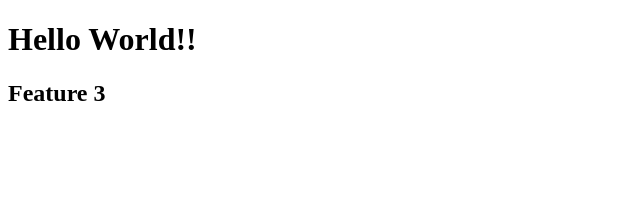
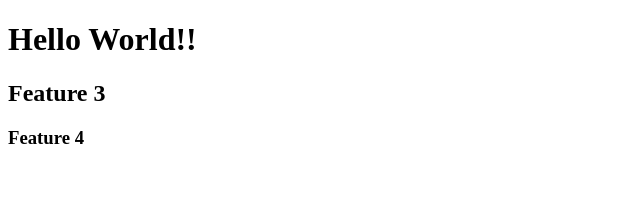
Before and after one commit to dydals3440/github-test, a React (Vite) app: page / in a window 1280 px wide. Shown: the top 217 px of the page, without its empty margins (0-640 px from the left). Built offline with nearby package versions, Linux system fonts and the light colour scheme.

Commit message:
feat: feature4 추가

```diff
--- a/src/App.tsx
+++ b/src/App.tsx
@@ -3,6 +3,7 @@ function App() {
     <div>
       <h1>Hello World!!</h1>
       <h2>Feature 3</h2>
+      <h3>Feature 4</h3>
     </div>
   );
 }
```
